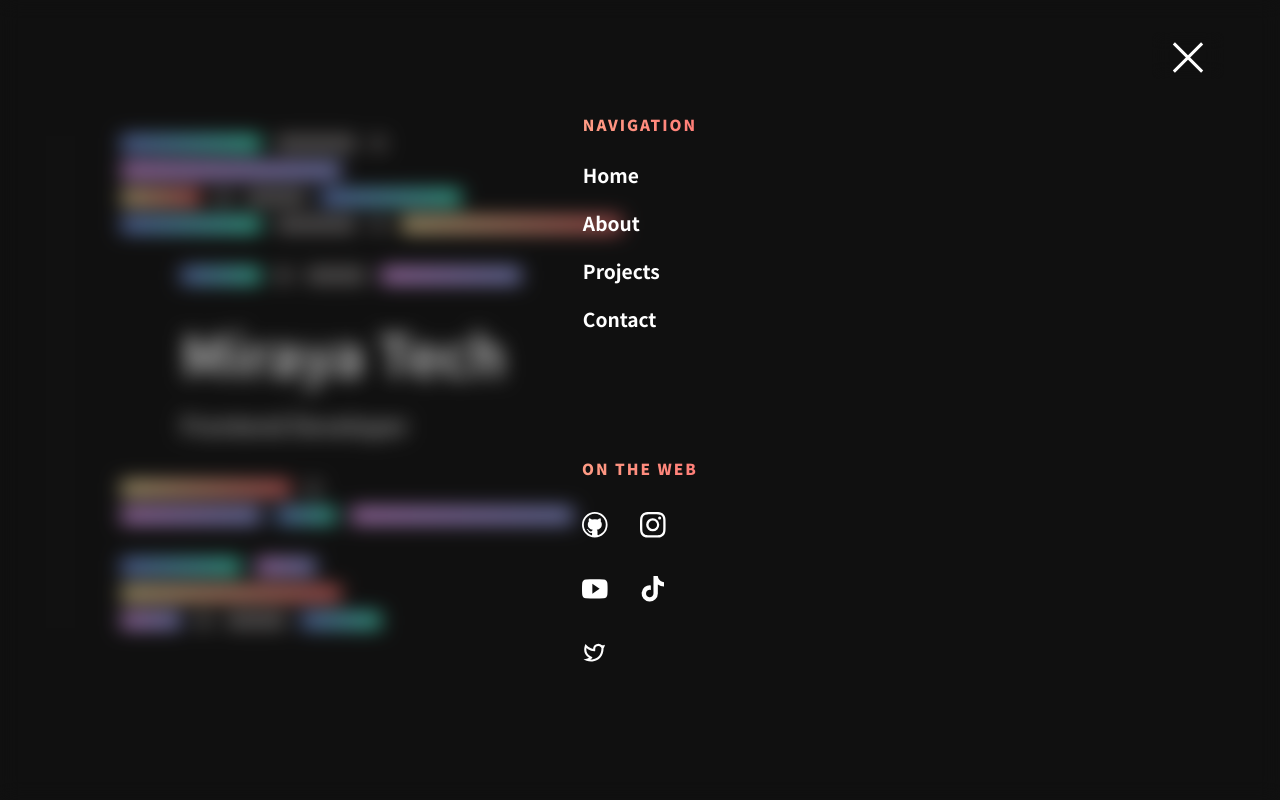
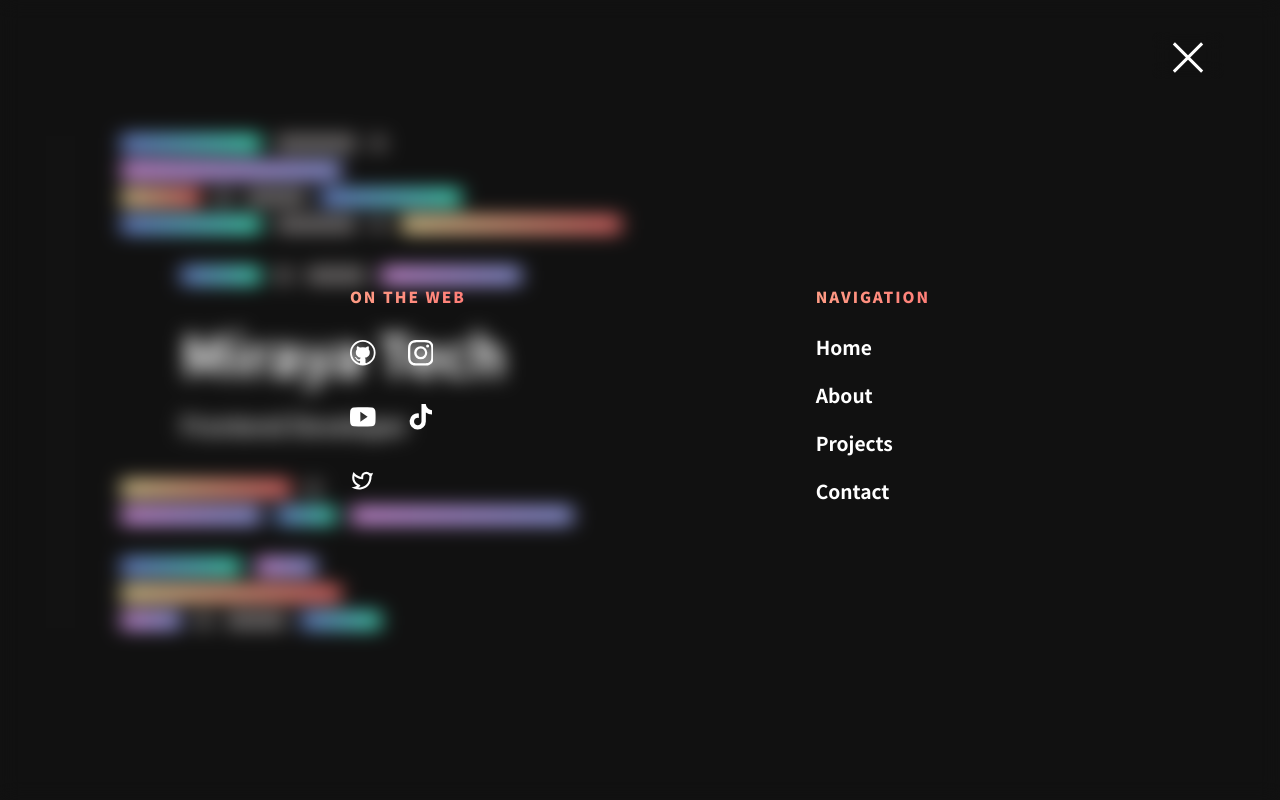
Before and after one commit to mirayatech/react-portfolio, a React (Vite) app: page / in a window 1280 px wide. Both pictures are taken after a click on the button 1188 px from the left and 55 px from the top of the page. Shown: the top 800 px of the page. Built offline with nearby package versions, Linux system fonts and the light colour scheme.

Commit message:
update: small fixes & add framer motion to nav menu

```diff
--- a/src/feautures/navbar/navbar-style.ts
+++ b/src/feautures/navbar/navbar-style.ts
@@ -77,31 +77,6 @@ export const Nav = styled.nav`
   }
 `
 
-export const Menu = styled.nav`
-  top: 0;
-  left: 0;
-  z-index: 10;
-  width: 100%;
-  height: 100%;
-  display: flex;
-  overflow: auto;
-  position: fixed;
-  align-items: center;
-  flex-direction: row-reverse;
-  justify-content: space-evenly;
-  backdrop-filter: blur(10px);
-  -webkit-backdrop-filter: blur(10px);
-  background-color: ${colors.transparentBlack};
-
-  @media screen {
-    flex-direction: column;
-  }
-
-  * {
-    z-index: 20;
-  }
-`
-
 export const Navigation = styled.div`
   h1 {
     ${H1}
--- a/src/feautures/navbar/navbar.css
+++ b/src/feautures/navbar/navbar.css
@@ -1,4 +1,27 @@
-/* nav-icon-1 */
+/* Menu */
+
+.menu {
+  top: 0;
+  left: 0;
+  z-index: 10;
+  width: 100%;
+  height: 100%;
+  display: flex;
+  overflow: auto;
+  position: fixed;
+  align-items: center;
+  flex-direction: row-reverse;
+  justify-content: space-evenly;
+  backdrop-filter: blur(10px);
+  -webkit-backdrop-filter: blur(10px);
+}
+
+.menu * {
+  z-index: 20;
+}
+
+/* Bars */
+
 .nav-icon-1 {
   width: 40px;
   height: 25px;
@@ -61,6 +84,12 @@
   }
 }
 
+@media screen and (max-width: 600px) {
+  .menu {
+    flex-direction: column;
+  }
+}
+
 @media screen and (max-width: 745px) {
   .nav-icon-1 {
     width: 35px;
--- a/src/feautures/navbar/navbar.tsx
+++ b/src/feautures/navbar/navbar.tsx
@@ -1,7 +1,8 @@
 /* eslint-disable react/react-in-jsx-scope */
+import { motion } from 'framer-motion'
 import { useState } from 'react'
 import { Github, Instagram, TikTok, Twitter, YouTube } from '../../library'
-import { Grid, Links, Menu, Nav, Navigation, Wrapper } from './navbar-style'
+import { Grid, Links, Nav, Navigation, Wrapper } from './navbar-style'
 import './navbar.css'
 type NavbarProps = {
   scrollToSection: (elementRef: any) => void
@@ -35,7 +36,26 @@ export function Navbar({
         </div>
       </button>
       {isOpen && (
-        <Menu>
+        <motion.div
+          className="menu"
+          initial="hidden"
+          animate="visible"
+          variants={{
+            hidden: {
+              scale: 0,
+              opacity: 0,
+            },
+            visible: {
+              scale: 1,
+              opacity: 1,
+              transition: {
+                delay: 0.2,
+                type: 'spring',
+                duration: 0.5,
+              },
+            },
+          }}
+        >
           <Navigation>
             <h1>Navigation</h1>
 
@@ -87,7 +107,7 @@ export function Navbar({
               </a>
             </Grid>
           </Links>
-        </Menu>
+        </motion.div>
       )}
     </Nav>
   )
--- a/src/library/colors.ts
+++ b/src/library/colors.ts
@@ -7,7 +7,6 @@ export const colors = {
   lightGrey: '#adadad',
   blue: '#819bf7',
   red: '#ff7373',
-  transparentBlack: '#11111151',
 }
 
 export const linearGardient = {
--- a/src/styles/global.css
+++ b/src/styles/global.css
@@ -3,6 +3,7 @@
   --blue: #819bf7;
   --body: #111111;
   --white: #fff;
+  --transparent-black: #11111151;
 }
 
 * {
```
